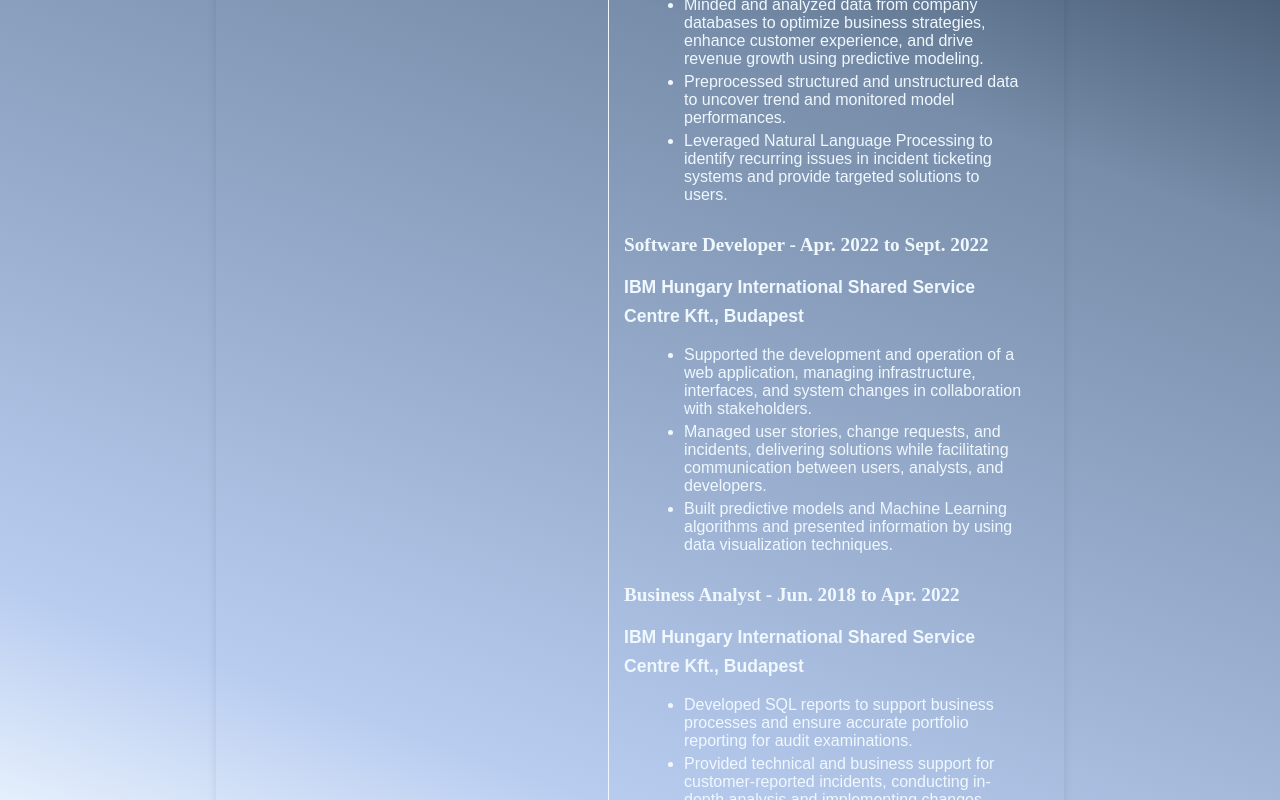
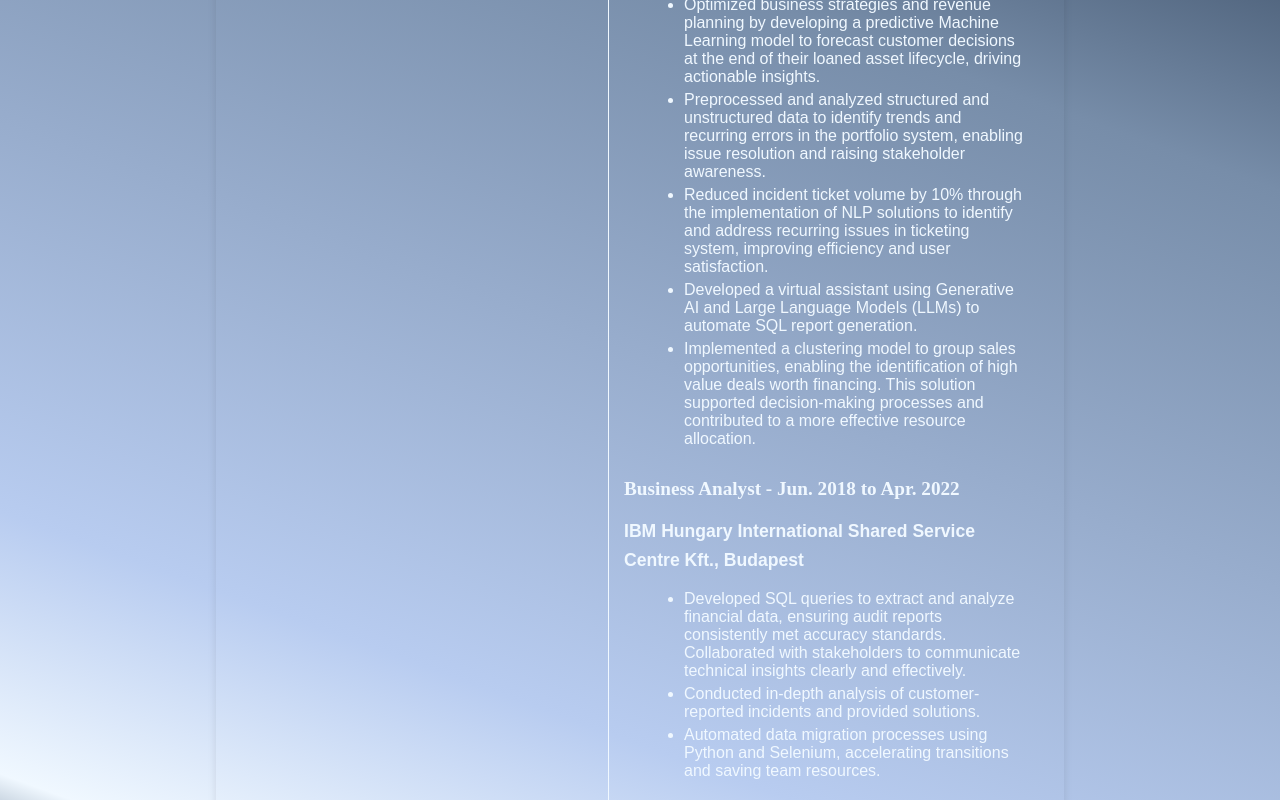
Before and after one commit to kovacs-roland2/portfolio_website, a React (Create React App) app: page /about in a window 1280 px wide. Shown: the part 1120-1920 px from the top of the page. Built offline with nearby package versions, Linux system fonts and the light colour scheme.

Commit message:
experience update

```diff
--- a/src/components/About.js
+++ b/src/components/About.js
@@ -38,71 +38,38 @@
           <div className="experience-section">
             <h2 className="tools-h2">Experience</h2>
             <div className="experience-item">
-                <h3>Data Scientist - Sept. 2022 to Present</h3>
+                <h3>Data Scientist - Apr. 2022 to Present</h3>
                 <p>IBM Hungary International Shared Service Centre Kft., Budapest</p>
                 <ul>
                     <li>
-                      Minded and analyzed data from company
-                      databases to optimize business strategies,
-                      enhance customer experience, and drive
-                      revenue growth using predictive modeling.
+                      Optimized business strategies and revenue planning by developing a predictive Machine Learning model to forecast customer decisions at the end of their loaned asset lifecycle, driving actionable insights.
                     </li>
                     <li>
-                      Preprocessed structured and unstructured data
-                      to uncover trend and monitored model
-                      performances.
+                      Preprocessed and analyzed structured and unstructured data to identify trends and recurring errors in the portfolio system, enabling issue resolution and raising stakeholder awareness.
                     </li>
                     <li>
-                      Leveraged Natural Language Processing to
-                      identify recurring issues in incident ticketing
-                      systems and provide targeted solutions to
-                      users.
+                      Reduced incident ticket volume by 10% through the implementation of NLP solutions to identify and address recurring issues in ticketing system, improving efficiency and user satisfaction.
+                    </li>
+                    <li>
+                     Developed a virtual assistant using Generative AI and Large Language Models (LLMs) to automate SQL report generation.
+                    </li>
+                    <li>
+                      Implemented a clustering model to group sales opportunities, enabling the identification of high value deals worth financing. This solution supported decision-making processes and contributed to a more effective resource allocation.
                     </li>
                 </ul>
             </div>
-
-            <div className="experience-item">
-                <h3>Software Developer - Apr. 2022 to Sept. 2022</h3>
-                <p>IBM Hungary International Shared Service Centre Kft., Budapest</p>
-                <ul>
-                    <li>
-                      Supported the development and operation of a
-                      web application, managing infrastructure,
-                      interfaces, and system changes in collaboration
-                      with stakeholders.
-                    </li>
-                    <li>
-                      Managed user stories, change requests, and
-                      incidents, delivering solutions while facilitating
-                      communication between users, analysts, and
-                      developers.
-                    </li>
-                    <li>
-                        Built predictive models and Machine Learning algorithms
-                        and presented information by using data visualization
-                        techniques.
-                    </li>
-                </ul>
-            </div>
-
             <div className="experience-item">
                 <h3>Business Analyst - Jun. 2018 to Apr. 2022</h3>
                 <p>IBM Hungary International Shared Service Centre Kft., Budapest</p>
                 <ul>
                     <li>
-                      Developed SQL reports to support business
-                      processes and ensure accurate portfolio
-                      reporting for audit examinations.
+                      Developed SQL queries to extract and analyze financial data, ensuring audit reports consistently met accuracy standards. Collaborated with stakeholders to communicate technical insights clearly and effectively.
                     </li>
                     <li>
-                      Provided technical and business support for
-                      customer-reported incidents, conducting in-
-                      depth analysis and implementing changes.
+                      Conducted in-depth analysis of customer-reported incidents and provided solutions.
                     </li>
                     <li>
-                      Streamlined data migration processes using
-                      Selenium and Python, accelerating transitions
-                      for the business teams.
+                      Automated data migration processes using Python and Selenium, accelerating transitions and saving team resources.
                     </li>
                 </ul>
             </div>
```
